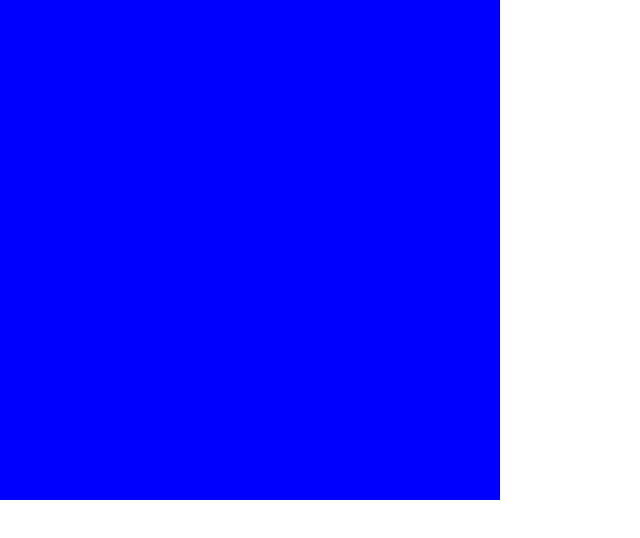
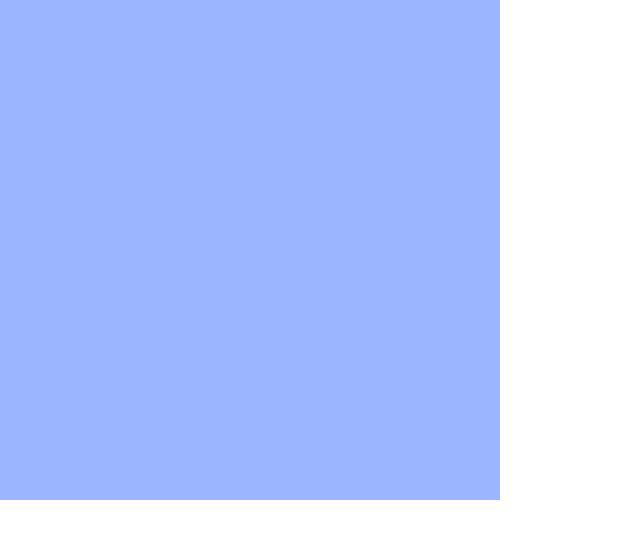
Before and after one commit to lolasanchezz/ascii-drawing-website, a Next.js app: page / in a window 1280 px wide. Shown: the top 538 px of the page, without its empty margins (0-640 px from the left). Built offline with nearby package versions, Linux system fonts and the light colour scheme.

Commit message:
first updating done

```diff
--- a/src/app/page.module.css
+++ b/src/app/page.module.css
@@ -1,5 +1,5 @@
 .easelDiv {
   font-size: 10;
   color: black;
-  background-color: blue;
+  background-color: rgb(155, 182, 255);
 }
--- a/src/app/page.tsx
+++ b/src/app/page.tsx
@@ -1,14 +1,13 @@
-'use client'
+"use client";
 import styles from "./page.module.css";
 import { useState, useEffect } from "react";
 export default function Home() {
-
   const width = 500;
   const height = 500;
   return (
     <div className={styles.page}>
       <main className={styles.main}>
-        <Easel width={width} height={height} ></Easel>
+        <Easel width={width} height={height}></Easel>
       </main>
     </div>
   );
@@ -17,27 +16,56 @@ export default function Home() {
 const Easel = (props: { width: number; height: number }) => {
   const fontHeight = 12;
   const fontWidth = 10;
-  const [finalRender, setFinalRender] = useState([] as string[][])
+
+  const [finalRender, setFinalRender] = useState([] as string[][]);
 
   useEffect(() => {
-    let tmpArray = []
-    for (let i = 0; i < (props.height/fontHeight); i++) {
+    let tmpArray = [];
+    for (let i = 0; i < props.height / fontHeight; i++) {
       tmpArray[i] = [];
-      for (let j = 0; j < (props.width/fontWidth); j++) {
+      for (let j = 0; j < props.width / fontWidth; j++) {
         tmpArray[i].push(" ");
       }
     }
-    setFinalRender(tmpArray)
+    setFinalRender(tmpArray);
   }, [props.width, props.height]);
-  console.log(finalRender)
+  //unbelievable
+  function updateRender(width: number, height: number, newChar: string) {
+    const newArr = finalRender.map((arr, i) => {
+      if (i === height) {
+        return arr.map((char, i2) => {
+          if (i2 === width) {
+            console.log("updated");
+            return newChar;
+          } else {
+            return char;
+          }
+        });
+      } else {
+        return arr;
+      }
+    });
+    console.log(newArr)
+    setFinalRender(newArr);
+  }
+
   return (
-    <div className={styles.easelDiv} style={{width: props.width, height: props.height}}>
+    <div
+      className={styles.easelDiv}
+      style={{ width: props.width, height: props.height }}
+      onClick={(click) => {
+        click.preventDefault();
+
+        updateRender(
+          Math.trunc(click.clientX / fontWidth),
+          Math.trunc(click.clientY / fontHeight),
+          "#",
+        );
+      }}
+    >
       {finalRender.map((row, i) => {
-        console.log(row)
-        return (
-          <p key = {i}>{row.join("")}</p>
-        )
+        return <p key={i}>{row.join("")}</p>;
       })}
     </div>
-  )
+  );
 };
```
